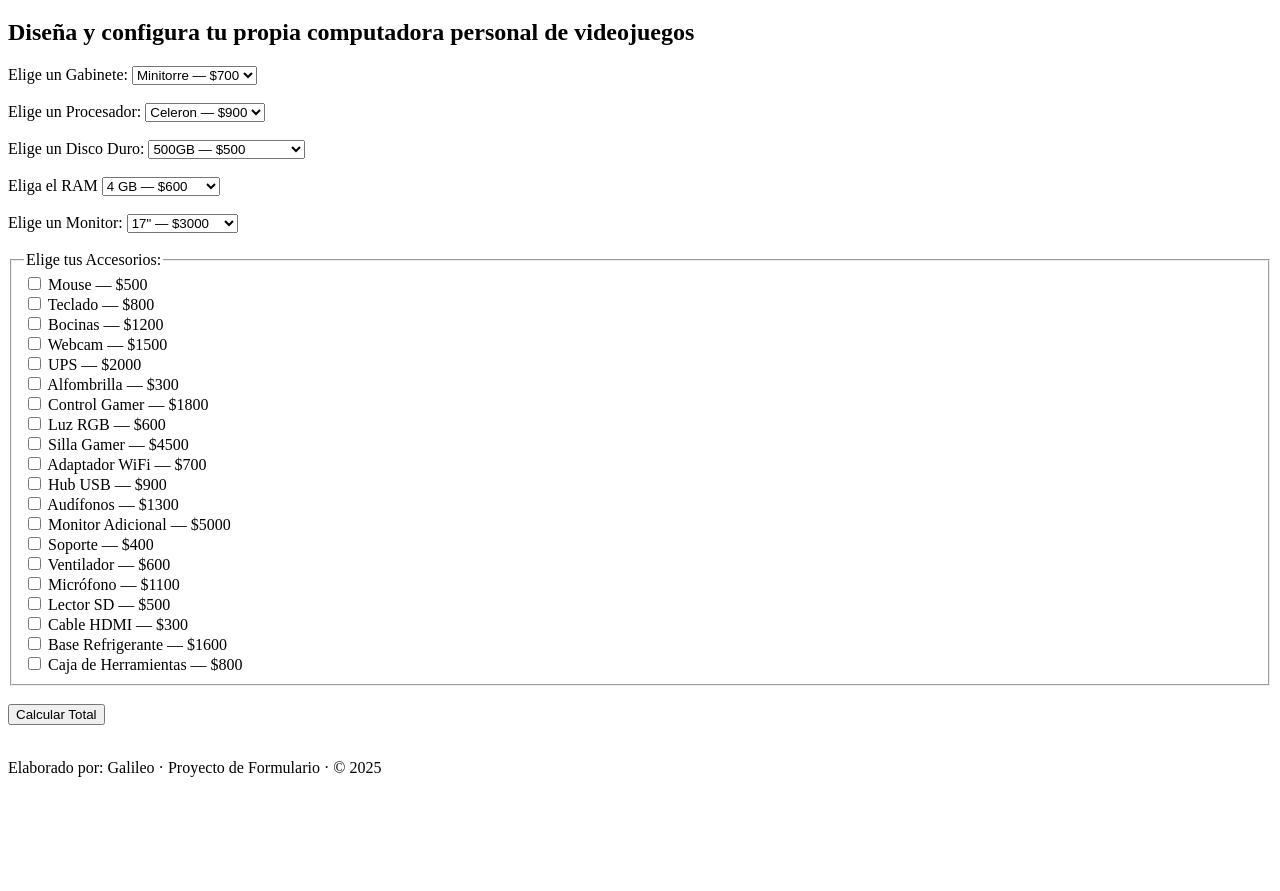
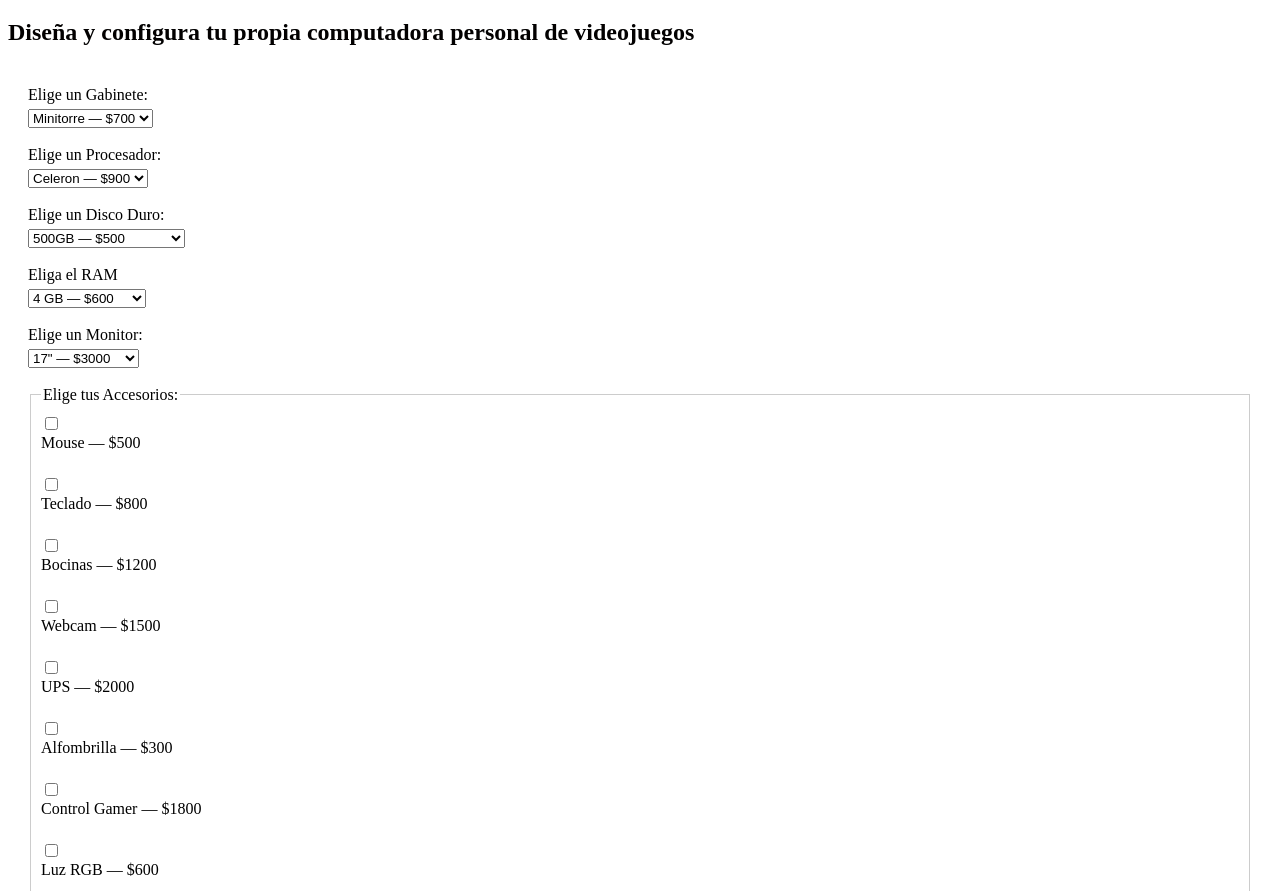
Before and after one commit to Galileo-ux/Arma-computadora, a plain HTML site: page index.html in a window 1280 px wide. Shown: the part 61-952 px from the top of the page. Before the commit the page ends 854 px from the top, so only its background shows below. Drawn offline with Linux system fonts and the light colour scheme.

Commit message:
Empiezo con css

```diff
--- a/index.html
+++ b/index.html
@@ -9,6 +9,7 @@
     <header>
         <h1>COMPUTER CENTER</h1>
         <h2>Diseña y configura tu propia computadora personal de videojuegos</h2>
+        <link rel="stylesheet" href="style.css">
     </header>
 
     <form>
--- a/style.css
+++ b/style.css
@@ -0,0 +1,42 @@
+css para index
+body {
+    font-family: Arial, sans-serif;
+    margin: 20px;
+    background-color: #f4f4f4;
+}
+h1, h2 {
+    color: #020000;
+}
+form {
+    background: #fff;
+    padding: 20px;
+    border-radius: 5px;
+}
+fieldset {
+    margin-bottom: 15px;
+    border: 1px solid #ccc;
+    padding: 10px;
+}
+label {
+    display: block;
+    margin-bottom: 5px;
+}
+button {
+    padding: 10px 15px;
+    background-color: #28a745;
+    color: white;
+    border: none;
+    border-radius: 3px;
+    cursor: pointer;
+}
+button:hover {
+    background-color: #218838;
+}
+footer {
+    text-align: center;
+    margin-top: 20px;
+    color: #777;
+}
+label:hover {
+    color: #555;
+}
```
